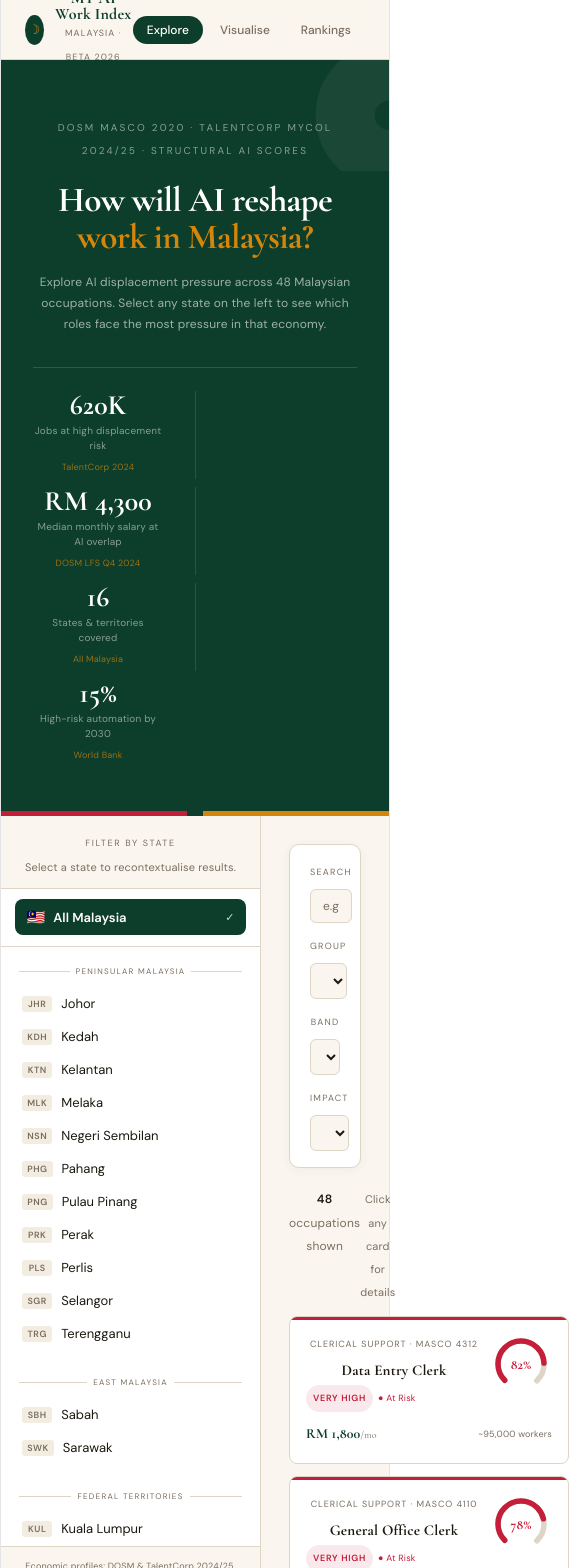
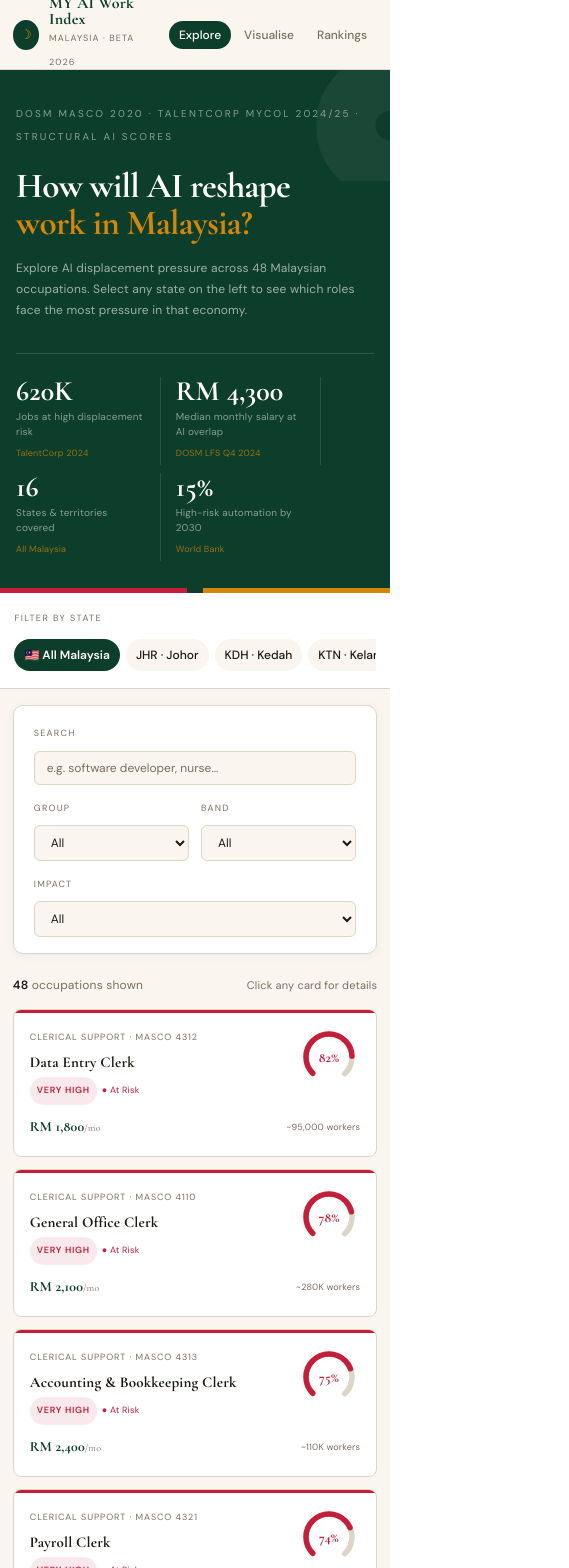
Before and after one commit to 48ong88/my-ai-work-index, a React (Vite) app: page / in a window 390 px wide. Shown: the top 1568 px of the page, 569 px wide, since content can reach past the window. Built offline with nearby package versions, Linux system fonts and the light colour scheme.

Commit message:
Improve mobile responsiveness for Chrome and Firefox

```diff
--- a/src/App.jsx
+++ b/src/App.jsx
@@ -155,14 +155,14 @@ function OccCard({occ,onClick,selected,relevance}){
   </div>);
 }
 
-function DetailDrawer({occ,onClose}){
+function DetailDrawer({occ,onClose,isMobile}){
   if(!occ)return null;
   const band=getRiskBand(occ.risk),color=RISK_PALETTE[band];
   const rd=[{subject:"AI Exposure",A:occ.risk},{subject:"Salary Resilience",A:Math.min(100,Math.round(occ.salary/180))},{subject:"Labour Demand",A:occ.demand?72:35},{subject:"Human Bottleneck",A:Math.max(5,100-occ.risk-8)},{subject:"MyCOL Priority",A:occ.myscol?85:20}];
   return(<>
-    <div onClick={onClose} style={{position:"fixed",inset:0,background:"rgba(13,61,43,.25)",zIndex:299,backdropFilter:"blur(2px)"}}/>
-    <div style={{position:"fixed",right:0,top:0,bottom:0,width:390,background:"#fff",borderLeft:`1px solid ${T.border}`,zIndex:300,overflowY:"auto",boxShadow:"-8px 0 32px rgba(13,61,43,.12)",display:"flex",flexDirection:"column"}}>
-      <div style={{background:T.green,padding:"1.25rem 1.5rem",position:"sticky",top:0,zIndex:1}}>
+    <div onClick={onClose} style={{position:"fixed",inset:0,background:"rgba(13,61,43,.25)",zIndex:299,backdropFilter:"blur(2px)",WebkitBackdropFilter:"blur(2px)"}}/>
+    <div style={{position:"fixed",right:0,top:0,bottom:0,width:isMobile?"100%":390,background:"#fff",borderLeft:isMobile?"none":`1px solid ${T.border}`,zIndex:300,overflowY:"auto",boxShadow:isMobile?"none":"-8px 0 32px rgba(13,61,43,.12)",display:"flex",flexDirection:"column"}}>
+      <div style={{background:T.green,padding:isMobile?"1rem":"1.25rem 1.5rem",position:"sticky",top:0,zIndex:1}}>
         <div style={{display:"flex",justifyContent:"space-between",alignItems:"flex-start"}}>
           <div>
             <p style={{fontSize:9,letterSpacing:"0.14em",color:"rgba(255,255,255,.6)",margin:"0 0 4px",textTransform:"uppercase",fontFamily:"'DM Sans',sans-serif"}}>{occ.group} · MASCO {occ.code}</p>
@@ -171,8 +171,8 @@ function DetailDrawer({occ,onClose}){
           <button onClick={onClose} style={{background:"rgba(255,255,255,.15)",border:"none",color:"#fff",width:32,height:32,borderRadius:"50%",cursor:"pointer",fontSize:14,display:"flex",alignItems:"center",justifyContent:"center"}}>✕</button>
         </div>
       </div>
-      <div style={{padding:"1.5rem",flex:1}}>
-        <div style={{display:"flex",alignItems:"center",gap:20,marginBottom:"1.5rem",padding:"1rem",background:T.cream,borderRadius:8,border:`1px solid ${T.border}`}}>
+      <div style={{padding:isMobile?"1rem":"1.5rem",flex:1}}>
+        <div style={{display:"flex",alignItems:isMobile?"flex-start":"center",flexDirection:isMobile?"column":"row",gap:isMobile?12:20,marginBottom:"1.5rem",padding:"1rem",background:T.cream,borderRadius:8,border:`1px solid ${T.border}`}}>
           <RiskGauge value={occ.risk} size={90}/>
           <div>
             <p style={{fontSize:9,letterSpacing:"0.12em",color:T.muted,textTransform:"uppercase",margin:"0 0 4px",fontFamily:"'DM Sans',sans-serif"}}>AI Pressure Score</p>
@@ -183,7 +183,7 @@ function DetailDrawer({occ,onClose}){
             </div>
           </div>
         </div>
-        <div style={{display:"grid",gridTemplateColumns:"1fr 1fr",gap:10,marginBottom:"1.5rem"}}>
+        <div style={{display:"grid",gridTemplateColumns:isMobile?"1fr":"1fr 1fr",gap:10,marginBottom:"1.5rem"}}>
           {[{label:"Median Salary",val:fmtRM(occ.salary)+"/mo",bg:T.greenLt,tc:T.green},{label:"Est. Workers",val:occ.workers>=100000?(occ.workers/1000).toFixed(0)+"K":occ.workers.toLocaleString(),bg:T.amberLt,tc:T.amber}].map(s=>(
             <div key={s.label} style={{background:s.bg,borderRadius:6,padding:"0.85rem"}}>
               <p style={{fontSize:9,letterSpacing:"0.1em",color:T.muted,textTransform:"uppercase",margin:"0 0 4px",fontFamily:"'DM Sans',sans-serif"}}>{s.label}</p>
@@ -210,7 +210,27 @@ function DetailDrawer({occ,onClose}){
   </>);
 }
 
-function StateSidebar({selectedState,onSelect}){
+function StateSidebar({selectedState,onSelect,isMobile}){
+  if(isMobile){
+    return(
+      <section style={{borderBottom:`1px solid ${T.border}`,background:"#fff",padding:"0.85rem 0.9rem"}}>
+        <p style={{fontSize:9,letterSpacing:"0.16em",color:T.muted,textTransform:"uppercase",margin:"0 0 0.55rem",fontFamily:"'DM Sans',sans-serif"}}>Filter by State</p>
+        <div style={{display:"flex",gap:6,overflowX:"auto",paddingBottom:4}}>
+          <button onClick={()=>onSelect(null)} style={{whiteSpace:"nowrap",border:"none",cursor:"pointer",padding:"8px 10px",borderRadius:18,fontFamily:"'DM Sans',sans-serif",fontSize:12,fontWeight:600,background:!selectedState?T.green:T.cream,color:!selectedState?"#fff":T.ink}}>
+            🇲🇾 All Malaysia
+          </button>
+          {ALL_STATES.map(st=>{
+            const active=selectedState?.id===st.id;
+            return(
+              <button key={st.id} onClick={()=>onSelect(st)} style={{whiteSpace:"nowrap",border:"none",cursor:"pointer",padding:"8px 10px",borderRadius:18,fontFamily:"'DM Sans',sans-serif",fontSize:12,background:active?T.greenLt:T.cream,color:active?T.green:T.ink,fontWeight:active?600:500}}>
+                {st.short} · {st.name}
+              </button>
+            );
+          })}
+        </div>
+      </section>
+    );
+  }
   return(
     <aside style={{width:T.sideW,flexShrink:0,position:"sticky",top:60,height:"calc(100vh - 60px)",overflowY:"auto",borderRight:`1px solid ${T.border}`,background:"#fff",display:"flex",flexDirection:"column"}}>
       <div style={{padding:"1rem 1.1rem 0.8rem",borderBottom:`1px solid ${T.border}`,background:T.cream}}>
@@ -252,10 +272,10 @@ function StateSidebar({selectedState,onSelect}){
   );
 }
 
-function StateBanner({state,onClear}){
+function StateBanner({state,onClear,isMobile}){
   if(!state)return null;
   return(
-    <div style={{background:T.green,borderRadius:10,padding:"1.25rem 1.5rem",marginBottom:"1.5rem",display:"flex",gap:20,flexWrap:"wrap",alignItems:"flex-start",position:"relative",overflow:"hidden"}}>
+    <div style={{background:T.green,borderRadius:10,padding:isMobile?"1rem":"1.25rem 1.5rem",marginBottom:"1.5rem",display:"flex",gap:20,flexWrap:"wrap",alignItems:"flex-start",position:"relative",overflow:"hidden"}}>
       <svg style={{position:"absolute",right:0,top:0,bottom:0,width:180,opacity:.06}} viewBox="0 0 180 120" preserveAspectRatio="xMidYMid slice">
         {[80,60,40,20].map((r,i)=><circle key={i} cx="180" cy="60" r={r} fill="none" stroke="#fff" strokeWidth="30"/>)}
       </svg>
@@ -267,7 +287,7 @@ function StateBanner({state,onClear}){
           {state.topSectors.map(s=><span key={s} style={{fontSize:10,padding:"3px 10px",borderRadius:20,background:"rgba(255,255,255,.15)",color:"rgba(255,255,255,.85)",border:"1px solid rgba(255,255,255,.2)",fontFamily:"'DM Sans',sans-serif"}}>{s}</span>)}
         </div>
       </div>
-      <div style={{display:"flex",gap:22,flexShrink:0,flexWrap:"wrap"}}>
+      <div style={{display:"flex",gap:isMobile?14:22,flexShrink:0,flexWrap:"wrap"}}>
         {[{label:"State GDP",val:state.gdp},{label:"Median Salary",val:fmtRM(state.medianSalary)+"/mo"},{label:"Unemployment",val:state.unemployment+"%"}].map(s=>(
           <div key={s.label}>
             <div style={{fontSize:9,color:"rgba(255,255,255,.45)",letterSpacing:"0.1em",textTransform:"uppercase",marginBottom:3,fontFamily:"'DM Sans',sans-serif"}}>{s.label}</div>
@@ -289,8 +309,15 @@ export default function MalaysiaAIWorkIndex(){
   const [selected,setSelected]=useState(null);
   const [activeState,setActiveState]=useState(null);
   const [mounted,setMounted]=useState(false);
+  const [isMobile,setIsMobile]=useState(false);
 
   useEffect(()=>{setTimeout(()=>setMounted(true),80);},[]);
+  useEffect(()=>{
+    const onResize=()=>setIsMobile(window.innerWidth<980);
+    onResize();
+    window.addEventListener("resize",onResize);
+    return()=>window.removeEventListener("resize",onResize);
+  },[]);
 
   const annotated=useMemo(()=>OCCUPATIONS.map(o=>({...o,relevance:getRelevance(o.id,activeState?.topSectors??null)})),[activeState]);
   const filtered=useMemo(()=>annotated.filter(o=>{const s=search.toLowerCase();return(o.title.toLowerCase().includes(s)||o.group.toLowerCase().includes(s))&&(filterGroup==="All"||o.group===filterGroup)&&(filterBand==="All"||getRiskBand(o.risk)===filterBand)&&(filterImpact==="All"||o.impact===filterImpact);}).sort((a,b)=>{const ord={primary:0,secondary:1,other:2,all:0};const d=ord[a.relevance]-ord[b.relevance];return d!==0?d:b.risk-a.risk;}),[annotated,search,filterGroup,filterBand,filterImpact]);
@@ -301,13 +328,13 @@ export default function MalaysiaAIWorkIndex(){
   const topSafe=[...OCCUPATIONS].sort((a,b)=>a.risk-b.risk).slice(0,5);
   const topDemand=OCCUPATIONS.filter(o=>o.demand).sort((a,b)=>b.salary-a.salary).slice(0,5);
 
-  const css=`@import url('https://fonts.googleapis.com/css2?family=Cormorant+Garamond:wght@400;600;700;900&family=DM+Sans:wght@300;400;500;600&display=swap');*{box-sizing:border-box;margin:0;padding:0;}body{background:${T.cream};}::-webkit-scrollbar{width:5px;}::-webkit-scrollbar-track{background:${T.paper};}::-webkit-scrollbar-thumb{background:${T.green}44;border-radius:3px;}input::placeholder{color:${T.muted};}@keyframes fadeUp{from{opacity:0;transform:translateY(14px)}to{opacity:1;transform:translateY(0)}}.ci{animation:fadeUp .38s ease both;}`;
+  const css=`@import url('https://fonts.googleapis.com/css2?family=Cormorant+Garamond:wght@400;600;700;900&family=DM+Sans:wght@300;400;500;600&display=swap');*{box-sizing:border-box;margin:0;padding:0;scrollbar-width:thin;scrollbar-color:${T.green}44 ${T.paper};}body{background:${T.cream};}::-webkit-scrollbar{width:5px;}::-webkit-scrollbar-track{background:${T.paper};}::-webkit-scrollbar-thumb{background:${T.green}44;border-radius:3px;}input::placeholder{color:${T.muted};}@keyframes fadeUp{from{opacity:0;transform:translateY(14px)}to{opacity:1;transform:translateY(0)}}.ci{animation:fadeUp .38s ease both;}`;
 
   return(
     <div style={{fontFamily:"'DM Sans',sans-serif",background:T.cream,minHeight:"100vh"}}>
       <style>{css}</style>
 
-      <header style={{position:"sticky",top:0,zIndex:150,background:"rgba(250,246,239,.94)",backdropFilter:"blur(12px)",borderBottom:`1px solid ${T.border}`,padding:"0 1.5rem",display:"flex",alignItems:"center",justifyContent:"space-between",height:60}}>
+      <header style={{position:"sticky",top:0,zIndex:150,background:"rgba(250,246,239,.94)",backdropFilter:"blur(12px)",WebkitBackdropFilter:"blur(12px)",borderBottom:`1px solid ${T.border}`,padding:isMobile?"0 0.8rem":"0 1.5rem",display:"flex",alignItems:"center",justifyContent:"space-between",height:isMobile?70:60,gap:10}}>
         <div style={{display:"flex",alignItems:"center",gap:10}}>
           <div style={{width:30,height:30,borderRadius:"50%",background:T.green,display:"flex",alignItems:"center",justifyContent:"center"}}><span style={{color:T.amber,fontSize:13}}>☽</span></div>
           <div>
@@ -315,15 +342,15 @@ export default function MalaysiaAIWorkIndex(){
             <div style={{fontSize:9,color:T.muted,letterSpacing:"0.12em",textTransform:"uppercase"}}>Malaysia · Beta 2026</div>
           </div>
         </div>
-        <div style={{display:"flex",alignItems:"center",gap:10}}>
+        <div style={{display:"flex",alignItems:"center",gap:8,flexWrap:"wrap",justifyContent:"flex-end"}}>
           {activeState&&<div style={{display:"flex",alignItems:"center",gap:6,background:T.greenLt,border:`1px solid ${T.green}33`,borderRadius:20,padding:"4px 12px"}}><span style={{fontSize:10,fontWeight:600,color:T.green,fontFamily:"'DM Sans',sans-serif"}}>{activeState.name}</span><button onClick={()=>setActiveState(null)} style={{background:"none",border:"none",color:T.green,cursor:"pointer",fontSize:11,lineHeight:1}}>✕</button></div>}
-          <nav style={{display:"flex",gap:3}}>
-            {["explore","visualise","rankings"].map(t=><button key={t} onClick={()=>setTab(t)} style={{background:tab===t?T.green:"transparent",color:tab===t?"#fff":T.muted,border:"none",cursor:"pointer",padding:"6px 14px",borderRadius:20,fontFamily:"'DM Sans',sans-serif",fontSize:12,fontWeight:500,textTransform:"capitalize",transition:"all .14s"}}>{t}</button>)}
+          <nav style={{display:"flex",gap:3,overflowX:isMobile?"auto":"visible",maxWidth:isMobile?"62vw":"none"}}>
+            {["explore","visualise","rankings"].map(t=><button key={t} onClick={()=>setTab(t)} style={{background:tab===t?T.green:"transparent",color:tab===t?"#fff":T.muted,border:"none",cursor:"pointer",padding:isMobile?"6px 10px":"6px 14px",borderRadius:20,fontFamily:"'DM Sans',sans-serif",fontSize:12,fontWeight:500,textTransform:"capitalize",transition:"all .14s",whiteSpace:"nowrap"}}>{t}</button>)}
           </nav>
         </div>
       </header>
 
-      <div style={{background:T.green,padding:"3.5rem 2rem 2.5rem",position:"relative",overflow:"hidden"}}>
+      <div style={{background:T.green,padding:isMobile?"2rem 1rem 1.5rem":"3.5rem 2rem 2.5rem",position:"relative",overflow:"hidden"}}>
         <svg style={{position:"absolute",right:0,top:0,bottom:0,width:"38%",opacity:.05}} viewBox="0 0 400 300" preserveAspectRatio="xMidYMid slice">{[180,150,120,90,60].map((r,i)=><circle key={i} cx="400" cy="150" r={r} fill="none" stroke="#fff" strokeWidth="40"/>)}</svg>
         <div style={{position:"absolute",bottom:0,left:0,right:0,height:5,background:`repeating-linear-gradient(90deg,${T.red} 0,${T.red} 48%,transparent 48%,transparent 52%,${T.amber} 52%,${T.amber} 100%)`}}/>
         <div style={{maxWidth:820,opacity:mounted?1:0,transform:mounted?"none":"translateY(18px)",transition:"all .55s ease"}}>
@@ -332,7 +359,7 @@ export default function MalaysiaAIWorkIndex(){
           <p style={{fontSize:12,color:"rgba(255,255,255,.6)",maxWidth:460,lineHeight:1.75,marginBottom:"2rem"}}>Explore AI displacement pressure across 48 Malaysian occupations. Select any state on the left to see which roles face the most pressure in that economy.</p>
           <div style={{display:"flex",gap:0,flexWrap:"wrap",borderTop:"1px solid rgba(255,255,255,.14)",paddingTop:"1.4rem"}}>
             {[{val:"620K",label:"Jobs at high displacement risk",note:"TalentCorp 2024"},{val:"RM 4,300",label:"Median monthly salary at AI overlap",note:"DOSM LFS Q4 2024"},{val:"16",label:"States & territories covered",note:"All Malaysia"},{val:"15%",label:"High-risk automation by 2030",note:"World Bank"}].map((s,i)=>(
-              <div key={s.val} style={{paddingRight:"2rem",marginRight:"2rem",borderRight:i<3?"1px solid rgba(255,255,255,.12)":"none",marginBottom:"0.5rem"}}>
+              <div key={s.val} style={{paddingRight:isMobile?"0.9rem":"2rem",marginRight:isMobile?"0.9rem":"2rem",borderRight:i<3?"1px solid rgba(255,255,255,.12)":"none",marginBottom:"0.5rem"}}>
                 <div style={{fontFamily:"'Cormorant Garamond',serif",fontSize:28,fontWeight:700,color:"#fff",lineHeight:1}}>{s.val}</div>
                 <div style={{fontSize:10,color:"rgba(255,255,255,.5)",marginTop:4,maxWidth:130,lineHeight:1.5}}>{s.label}</div>
                 <div style={{fontSize:9,color:T.amber,marginTop:3,opacity:.7}}>{s.note}</div>
@@ -342,10 +369,10 @@ export default function MalaysiaAIWorkIndex(){
         </div>
       </div>
 
-      <div style={{display:"flex"}}>
-        <StateSidebar selectedState={activeState} onSelect={setActiveState}/>
-        <main style={{flex:1,padding:"1.75rem 1.75rem 4rem",minWidth:0}}>
-          <StateBanner state={activeState} onClear={()=>setActiveState(null)}/>
+      <div style={{display:"flex",flexDirection:isMobile?"column":"row"}}>
+        <StateSidebar selectedState={activeState} onSelect={setActiveState} isMobile={isMobile}/>
+        <main style={{flex:1,padding:isMobile?"1rem 0.8rem 2rem":"1.75rem 1.75rem 4rem",minWidth:0}}>
+          <StateBanner state={activeState} onClear={()=>setActiveState(null)} isMobile={isMobile}/>
 
           {tab==="explore"&&(<>
             <div style={{background:"#fff",border:`1px solid ${T.border}`,borderRadius:10,padding:"1rem 1.25rem",marginBottom:"1.25rem",display:"flex",gap:12,flexWrap:"wrap",alignItems:"flex-end",boxShadow:"0 2px 10px rgba(13,61,43,.05)"}}>
@@ -360,19 +387,19 @@ export default function MalaysiaAIWorkIndex(){
                 </div>
               ))}
             </div>
-            {activeState&&<div style={{display:"flex",gap:16,alignItems:"center",marginBottom:12,fontSize:11,color:T.muted,fontFamily:"'DM Sans',sans-serif"}}><span><span style={{color:T.amber,marginRight:4}}>◆ Featured</span>— primary sector match for {activeState.name}</span><span style={{opacity:.5}}>· Dimmed = low relevance to this state</span></div>}
-            <div style={{display:"flex",justifyContent:"space-between",marginBottom:12}}>
+            {activeState&&<div style={{display:"flex",gap:16,alignItems:"center",marginBottom:12,fontSize:11,color:T.muted,fontFamily:"'DM Sans',sans-serif",flexWrap:"wrap"}}><span><span style={{color:T.amber,marginRight:4}}>◆ Featured</span>— primary sector match for {activeState.name}</span><span style={{opacity:.5}}>· Dimmed = low relevance to this state</span></div>}
+            <div style={{display:"flex",justifyContent:"space-between",marginBottom:12,flexWrap:"wrap",gap:6}}>
               <p style={{fontSize:12,color:T.muted,fontFamily:"'DM Sans',sans-serif"}}><span style={{fontWeight:600,color:T.ink}}>{filtered.length}</span> occupation{filtered.length!==1?"s":""} shown{activeState&&<span style={{color:T.amber,marginLeft:6}}>· {activeState.name}</span>}</p>
               <p style={{fontSize:11,color:T.muted,fontFamily:"'DM Sans',sans-serif"}}>Click any card for details</p>
             </div>
-            <div style={{display:"grid",gridTemplateColumns:"repeat(auto-fill,minmax(280px,1fr))",gap:12}}>
+            <div style={{display:"grid",gridTemplateColumns:isMobile?"1fr":"repeat(auto-fill,minmax(280px,1fr))",gap:12}}>
               {filtered.map((o,i)=><div key={o.id} className="ci" style={{animationDelay:`${i*.025}s`}}><OccCard occ={o} onClick={setSelected} selected={selected?.id===o.id} relevance={o.relevance}/></div>)}
             </div>
           </>)}
 
           {tab==="visualise"&&(
             <div style={{display:"flex",flexDirection:"column",gap:"1.5rem"}}>
-              <div style={{display:"grid",gridTemplateColumns:"1fr 1fr",gap:"1.5rem"}}>
+              <div style={{display:"grid",gridTemplateColumns:isMobile?"1fr":"1fr 1fr",gap:"1.5rem"}}>
                 <div style={{background:"#fff",border:`1px solid ${T.border}`,borderRadius:10,padding:"1.5rem"}}>
                   <p style={{fontSize:9,letterSpacing:"0.15em",color:T.muted,textTransform:"uppercase",marginBottom:16,fontFamily:"'DM Sans',sans-serif"}}>Risk Band Distribution</p>
                   <ResponsiveContainer width="100%" height={200}><BarChart data={bandData} margin={{top:0,right:0,bottom:0,left:-20}}><CartesianGrid strokeDasharray="3 3" stroke={T.border} vertical={false}/><XAxis dataKey="band" tick={{fill:T.muted,fontSize:10,fontFamily:"'DM Sans',sans-serif"}} axisLine={false} tickLine={false}/><YAxis tick={{fill:T.muted,fontSize:10}} axisLine={false} tickLine={false}/><Tooltip contentStyle={{background:"#fff",border:`1px solid ${T.border}`,borderRadius:6,fontFamily:"'DM Sans',sans-serif",fontSize:12}}/><Bar dataKey="count" radius={[4,4,0,0]}>{bandData.map(e=><Cell key={e.band} fill={RISK_PALETTE[e.band]}/>)}</Bar></BarChart></ResponsiveContainer>
@@ -386,7 +413,7 @@ export default function MalaysiaAIWorkIndex(){
               </div>
               <div style={{background:"#fff",border:`1px solid ${T.border}`,borderRadius:10,padding:"1.5rem"}}>
                 <p style={{fontSize:9,letterSpacing:"0.15em",color:T.muted,textTransform:"uppercase",marginBottom:16,fontFamily:"'DM Sans',sans-serif"}}>Average AI Risk by Occupation Group</p>
-                <ResponsiveContainer width="100%" height={240}><BarChart layout="vertical" data={groupData} margin={{top:0,right:50,bottom:0,left:170}}><CartesianGrid strokeDasharray="3 3" stroke={T.border} horizontal={false}/><XAxis type="number" domain={[0,100]} tick={{fill:T.muted,fontSize:10}} axisLine={false} tickLine={false}/><YAxis type="category" dataKey="group" tick={{fill:T.ink,fontSize:11,fontFamily:"'DM Sans',sans-serif"}} axisLine={false} tickLine={false} width={165}/><Tooltip contentStyle={{background:"#fff",border:`1px solid ${T.border}`,borderRadius:6,fontFamily:"'DM Sans',sans-serif",fontSize:12}} formatter={v=>[`${v}%`,"Avg Risk"]}/><Bar dataKey="avg" radius={[0,4,4,0]} label={{position:"right",fill:T.muted,fontSize:11,fontFamily:"'DM Sans',sans-serif"}}>{groupData.map(e=><Cell key={e.group} fill={e.avg>=65?T.red:e.avg>=45?"#c05a1a":e.avg>=30?T.amber:T.greenMid}/>)}</Bar></BarChart></ResponsiveContainer>
+                <ResponsiveContainer width="100%" height={isMobile?380:240}><BarChart layout="vertical" data={groupData} margin={{top:0,right:isMobile?20:50,bottom:0,left:isMobile?120:170}}><CartesianGrid strokeDasharray="3 3" stroke={T.border} horizontal={false}/><XAxis type="number" domain={[0,100]} tick={{fill:T.muted,fontSize:10}} axisLine={false} tickLine={false}/><YAxis type="category" dataKey="group" tick={{fill:T.ink,fontSize:11,fontFamily:"'DM Sans',sans-serif"}} axisLine={false} tickLine={false} width={isMobile?118:165}/><Tooltip contentStyle={{background:"#fff",border:`1px solid ${T.border}`,borderRadius:6,fontFamily:"'DM Sans',sans-serif",fontSize:12}} formatter={v=>[`${v}%`,"Avg Risk"]}/><Bar dataKey="avg" radius={[0,4,4,0]} label={{position:"right",fill:T.muted,fontSize:11,fontFamily:"'DM Sans',sans-serif"}}>{groupData.map(e=><Cell key={e.group} fill={e.avg>=65?T.red:e.avg>=45?"#c05a1a":e.avg>=30?T.amber:T.greenMid}/>)}</Bar></BarChart></ResponsiveContainer>
               </div>
               <div style={{background:T.green,borderRadius:10,padding:"1.5rem"}}>
                 <p style={{fontSize:9,letterSpacing:"0.15em",color:"rgba(255,255,255,.5)",textTransform:"uppercase",marginBottom:14,fontFamily:"'DM Sans',sans-serif"}}>State Median Salary — click to explore</p>
@@ -429,7 +456,7 @@ export default function MalaysiaAIWorkIndex(){
         </div>
       </footer>
 
-      {selected&&<DetailDrawer occ={selected} onClose={()=>setSelected(null)}/>}
+      {selected&&<DetailDrawer occ={selected} onClose={()=>setSelected(null)} isMobile={isMobile}/>}
     </div>
   );
 }
--- a/src/index.css
+++ b/src/index.css
@@ -50,20 +50,20 @@
   }
 }
 
-body {
-  margin: 0;
+* {
+  box-sizing: border-box;
 }
 
+html,
+body,
 #root {
-  width: 1126px;
-  max-width: 100%;
-  margin: 0 auto;
-  text-align: center;
-  border-inline: 1px solid var(--border);
-  min-height: 100svh;
-  display: flex;
-  flex-direction: column;
-  box-sizing: border-box;
+  margin: 0;
+  width: 100%;
+  min-height: 100vh;
+}
+
+body {
+  background: var(--bg);
 }
 
 h1,
@@ -82,6 +82,7 @@ h1 {
     margin: 20px 0;
   }
 }
+
 h2 {
   font-size: 24px;
   line-height: 118%;
@@ -91,6 +92,7 @@ h2 {
     font-size: 20px;
   }
 }
+
 p {
   margin: 0;
 }
```
